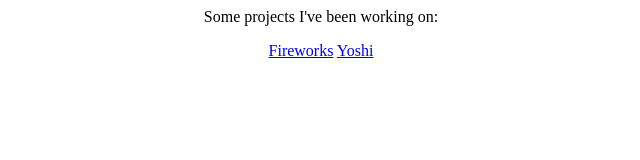
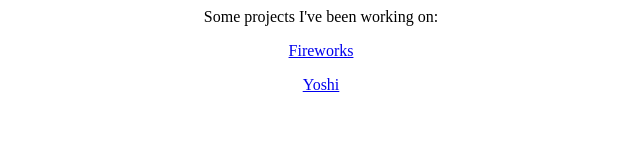
Before and after one commit to triposorbust/triposorbust.github.io, a plain HTML site: page index.html in a window 1280 px wide. Shown: the whole page, without its empty margins (319-959 px from the left). Drawn offline with Linux system fonts and the light colour scheme.

Commit message:
wrap anchor elements

```diff
--- a/index.html
+++ b/index.html
@@ -5,8 +5,8 @@
   <body>
     <div style="text-align:center">
       <p>Some projects I've been working on:</p>
-      <a href="fireworks/index.html" name="fireworks">Fireworks</a>
-      <a href="yoshi/index.html" name="yoshi">Yoshi</a>
+      <p><a href="fireworks" name="fireworks">Fireworks</a></p>
+      <p><a href="yoshi" name="yoshi">Yoshi</a></p>
     </div>
   </body>
 </html>
```
